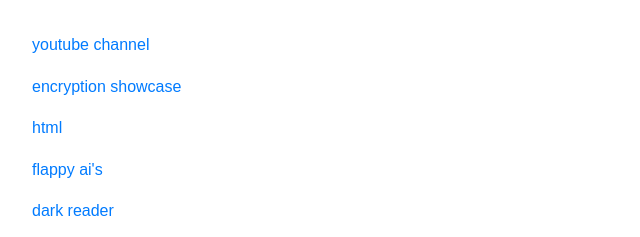
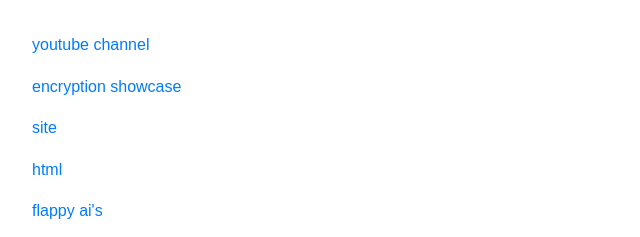
Before and after one commit to DamCorruption/main, a plain HTML site: page index.html in a window 1280 px wide. Shown: the top 237 px of the page, 0-640 px from the left. Drawn offline with Linux system fonts and the light colour scheme.

Commit message:
Update index.html
website url

```diff
--- a/index.html
+++ b/index.html
@@ -25,6 +25,7 @@
 
     <a href="https://www.youtube.com/@damianjansen9285" target="_blank">youtube channel</a>
     <a href="https://imgur.com/a/UqhCYir" target="_blank">encryption showcase</a>
+    <a href="https://genuine-pro-penguin.ngrok-free.app/" target="_blank">site</a>
     <a href="https://damcorruption.github.io/htmlPage" target="_blank">html</a>
     <a href="https://damcorruption.github.io/flappyAi" target="_blank">flappy ai's</a>
     <a href="https://chromewebstore.google.com/detail/dark-reader/eimadpbcbfnmbkopoojfekhnkhdbieeh" target="_blank">dark reader</a>
```
